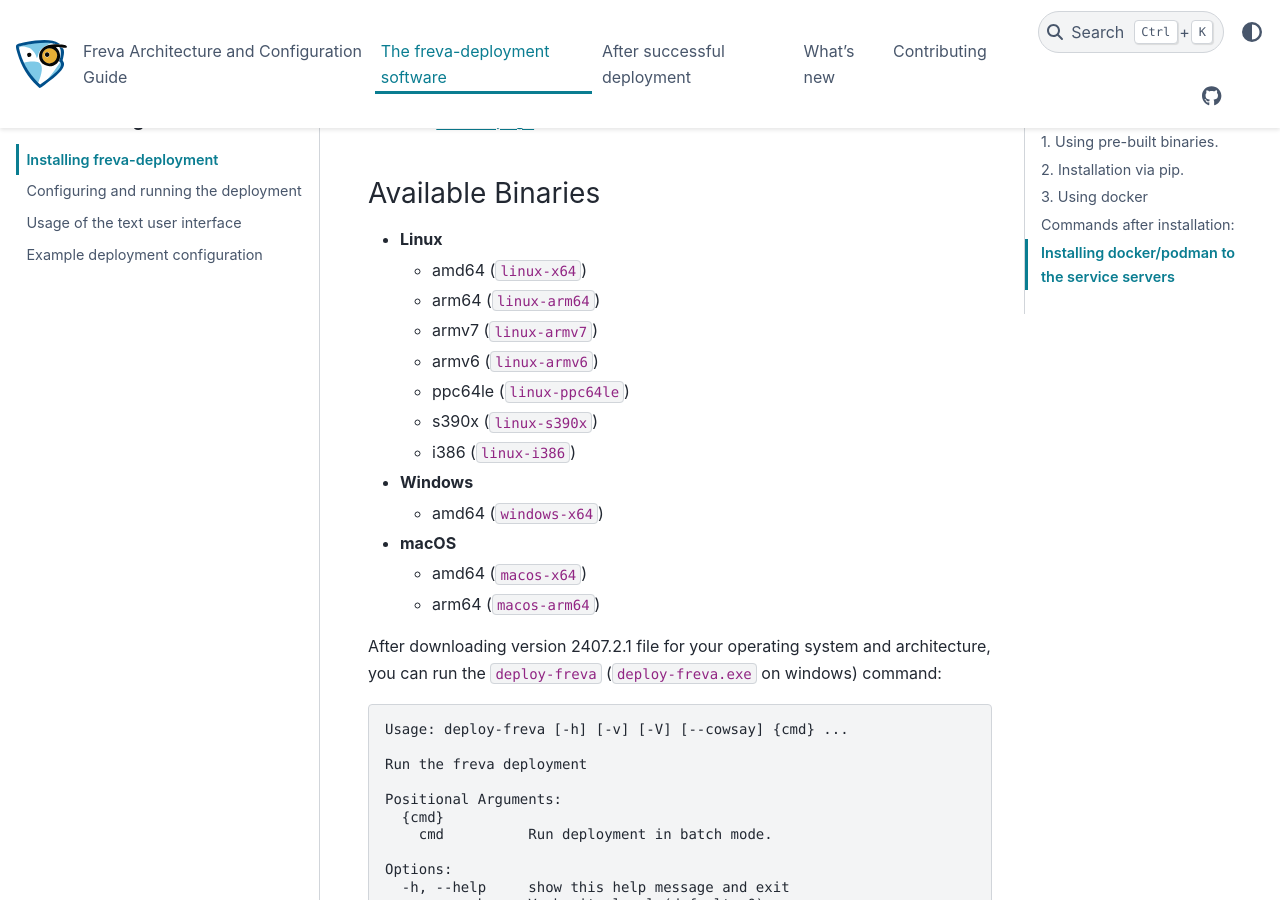
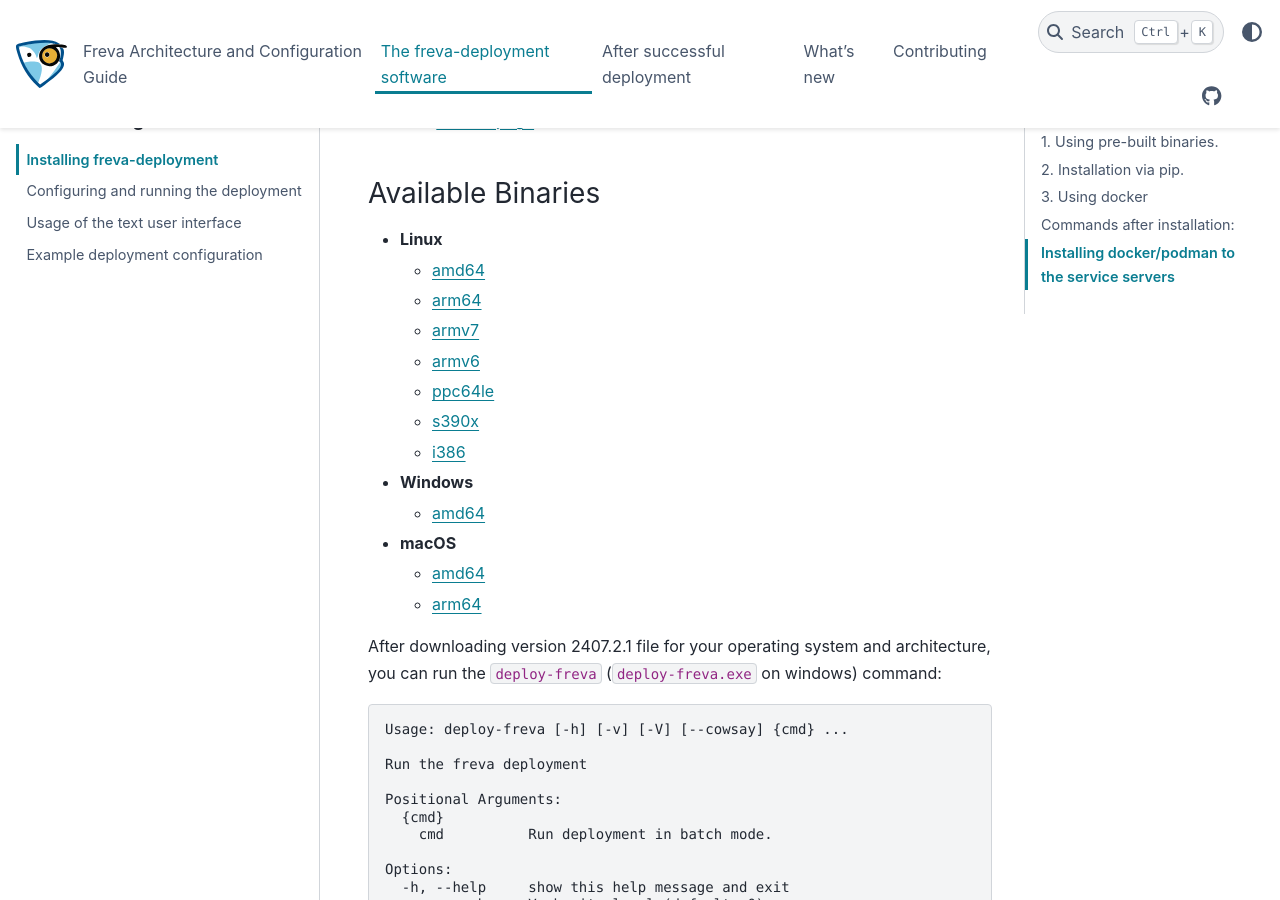
Before and after one commit to FREVA-CLINT/freva-deployment, a Sphinx documentation site: the page built from docs/deployment/Installation.md, in a window 1280 px wide and 900 px high, scrolled down 565 px. Built offline with Sphinx 7.4.7 and the PyData theme 0.15.4, drawn with Linux system fonts in a browser that asks for light colours; pages that are not in the unit, such as notebooks, are missing from menus.

Commit message:
Update docs.

```diff
--- a/docs/conf.py
+++ b/docs/conf.py
@@ -99,7 +99,9 @@
         },
     ],
     # "navbar_start": [],  # Remove navigation links from the top bar
-    "navbar_center": ["navbar-nav"],  # Add navigation links to the left sidebar
+    "navbar_center": [
+        "navbar-nav"
+    ],  # Add navigation links to the left sidebar
     "collapse_navigation": False,
     "navigation_depth": 4,
     "navbar_align": "left",
@@ -122,6 +124,7 @@
     "http": None,
     "https": None,
     "release": f"https://github.com/FREVA-CLINT/freva-deployment/releases/tag/v{release}",
+    "exe": f"https://github.com/FREVA-CLINT/freva-deployment/releases/download/v{release}/deploy-freva-{{{{path}}}}",
 }
 # Substitutions
 rst_prolog = """
--- a/docs/deployment/Installation.md
+++ b/docs/deployment/Installation.md
@@ -18,20 +18,20 @@
 ### Available Binaries
 
 - **Linux**
-  - amd64 (`linux-x64`)
-  - arm64 (`linux-arm64`)
-  - armv7 (`linux-armv7`)
-  - armv6 (`linux-armv6`)
-  - ppc64le (`linux-ppc64le`)
-  - s390x (`linux-s390x`)
-  - i386 (`linux-i386`)
+  - [amd64](exe:linux-x64)
+  - [arm64](exe:linux-arm64)
+  - [armv7](exe:linux-armv7)
+  - [armv6](exe:linux-armv6)
+  - [ppc64le](exe:linux-ppc64le)
+  - [s390x](exe:linux-s390x)
+  - [i386](exe:linux-i386)
 
 - **Windows**
-  - amd64 (`windows-x64`)
+  - [amd64](exe:windows-x64)
 
 - **macOS**
-  - amd64 (`macos-x64`)
-  - arm64 (`macos-arm64`)
+  - [amd64](exe:osx-x64)
+  - [arm64](exe:osx-arm64)
 
 After downloading version {{version}} file for your operating system and architecture,
 you can run the `deploy-freva` (`deploy-freva.exe` on windows) command:
```
